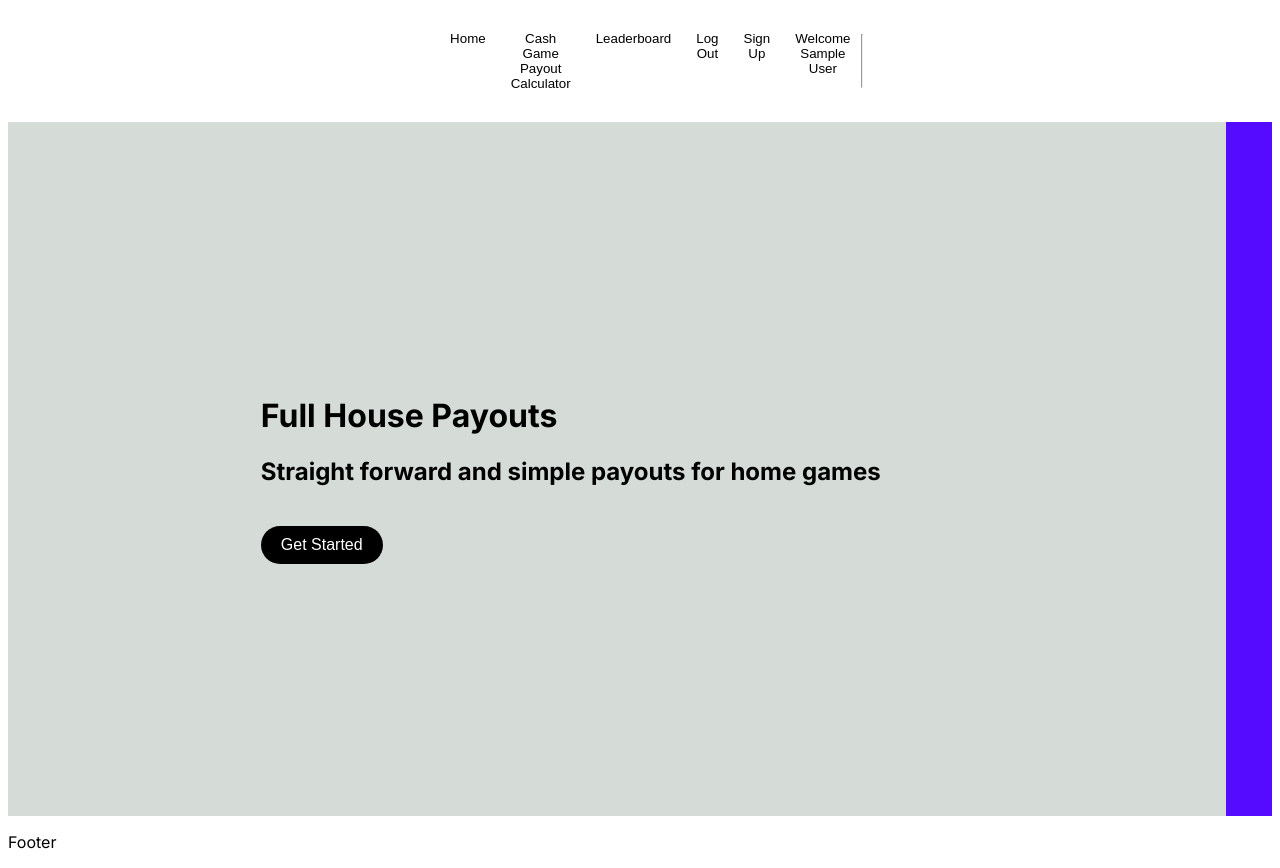
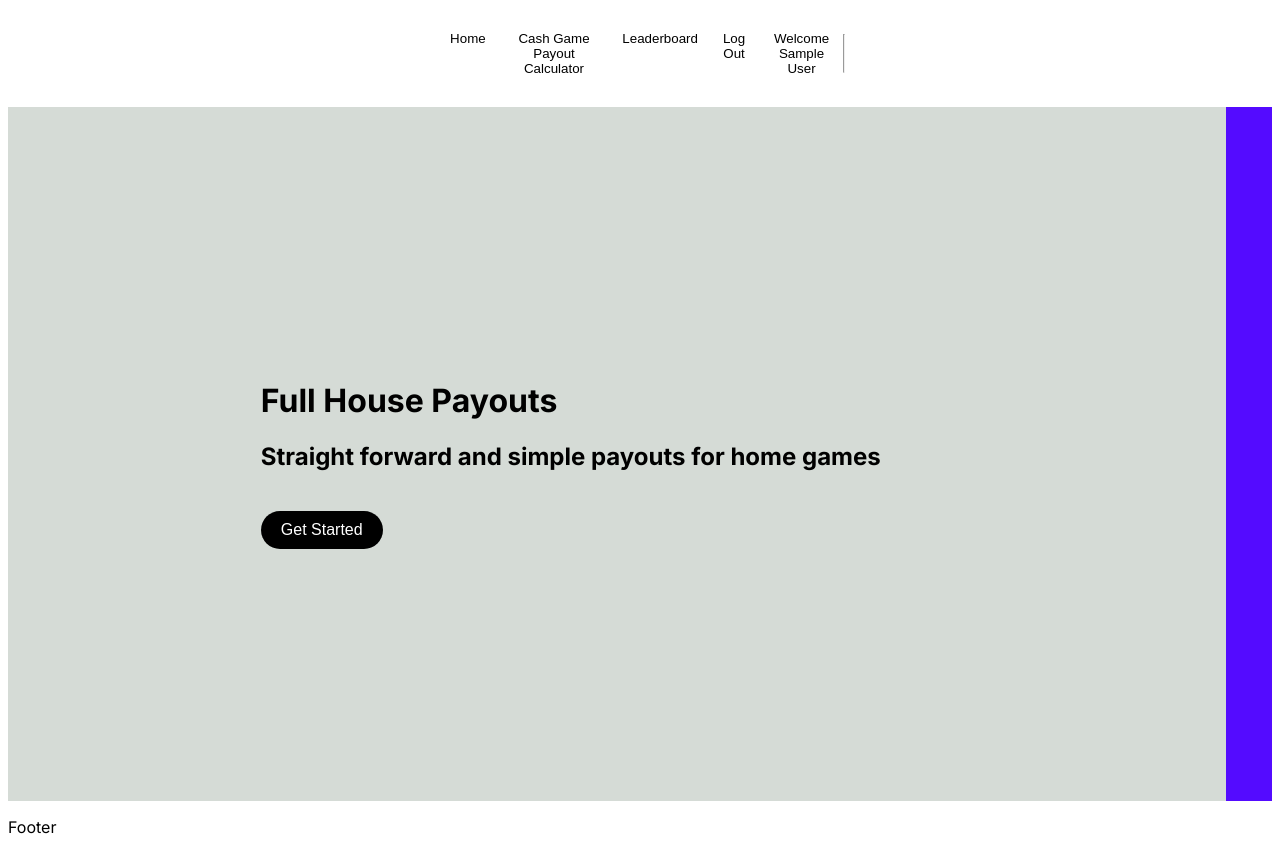
Before and after one commit to jameskavazy/pokerhut, a Next.js app: page / in a window 1280 px wide. Built offline with nearby package versions, Linux system fonts and the light colour scheme; no server answers; sample sign-in values are in the browser's storage.

Commit message:
Add profile logic

```diff
--- /dev/null
+++ b/src/app/(auth)/(with-auth)/profile/getProfile.js
@@ -0,0 +1,7 @@
+"use server"
+import { auth } from '@/auth'
+
+export default async function getProfile() {
+    const session = await auth();
+    return session;
+}
--- a/src/app/(auth)/(with-auth)/profile/page.jsx
+++ b/src/app/(auth)/(with-auth)/profile/page.jsx
@@ -1,9 +1,16 @@
+"use server"
 import { auth } from "@/auth"
+import { redirect } from "next/navigation";
+
+
 
 export default async function ProfileName(){
     const session = await auth();
 
-    if (!session.user) return null;
+        if (!session) {
+            redirect('/login')
+        }
+
 
     return (
         <div>
--- a/src/app/layout.jsx
+++ b/src/app/layout.jsx
@@ -25,7 +25,7 @@ export default async function RootLayout({ children }) {
             <Link href="/payout-calculator"><button className="nav-button">Cash Game Payout Calculator</button></Link>
             <Link href="/leaderboard"><button className="nav-button">Leaderboard</button></Link>
             {session ? <Link href="/logout"><button className="nav-button">Log Out</button></Link> : <Link href="/login"><button className="nav-button">Log In</button></Link>}
-            <Link href="/register"><button className="nav-button">Sign Up</button></Link>
+            {!session && <Link href="/register"><button className="nav-button">Sign Up</button></Link>}
             {session && <Link href="/profile"><button className="nav-button">Welcome {session.user.name}</button></Link>}
             <hr></hr>
 
```
Also changed, not shown: src/middleware.js (deleted, +0 -34 lines), src/app/(auth)/login/page.jsx (renamed from src/app/(auth)/(with-auth)/login/page.jsx), src/app/(auth)/login/sign-in.jsx (renamed from src/app/(auth)/(with-auth)/login/sign-in.jsx), src/app/(auth)/register/SignupFormSchema.js (renamed from src/app/(auth)/(with-auth)/register/SignupFormSchema.js), src/app/(auth)/register/page.jsx (renamed from src/app/(auth)/(with-auth)/register/page.jsx), src/app/(auth)/register/signup-form.jsx (renamed from src/app/(auth)/(with-auth)/register/signup-form.jsx), src/app/(auth)/register/signup.js (renamed from src/app/(auth)/(with-auth)/register/signup.js).
